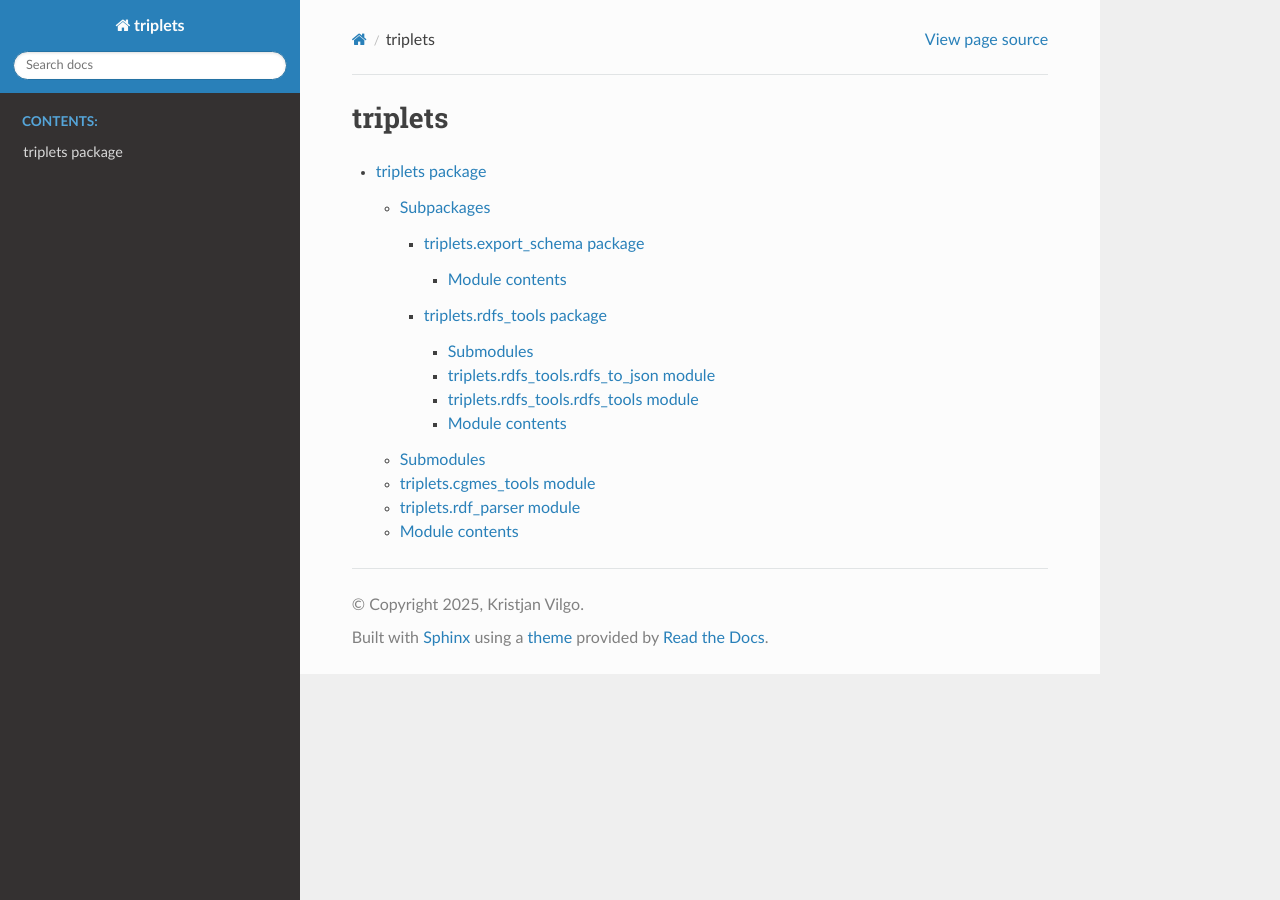
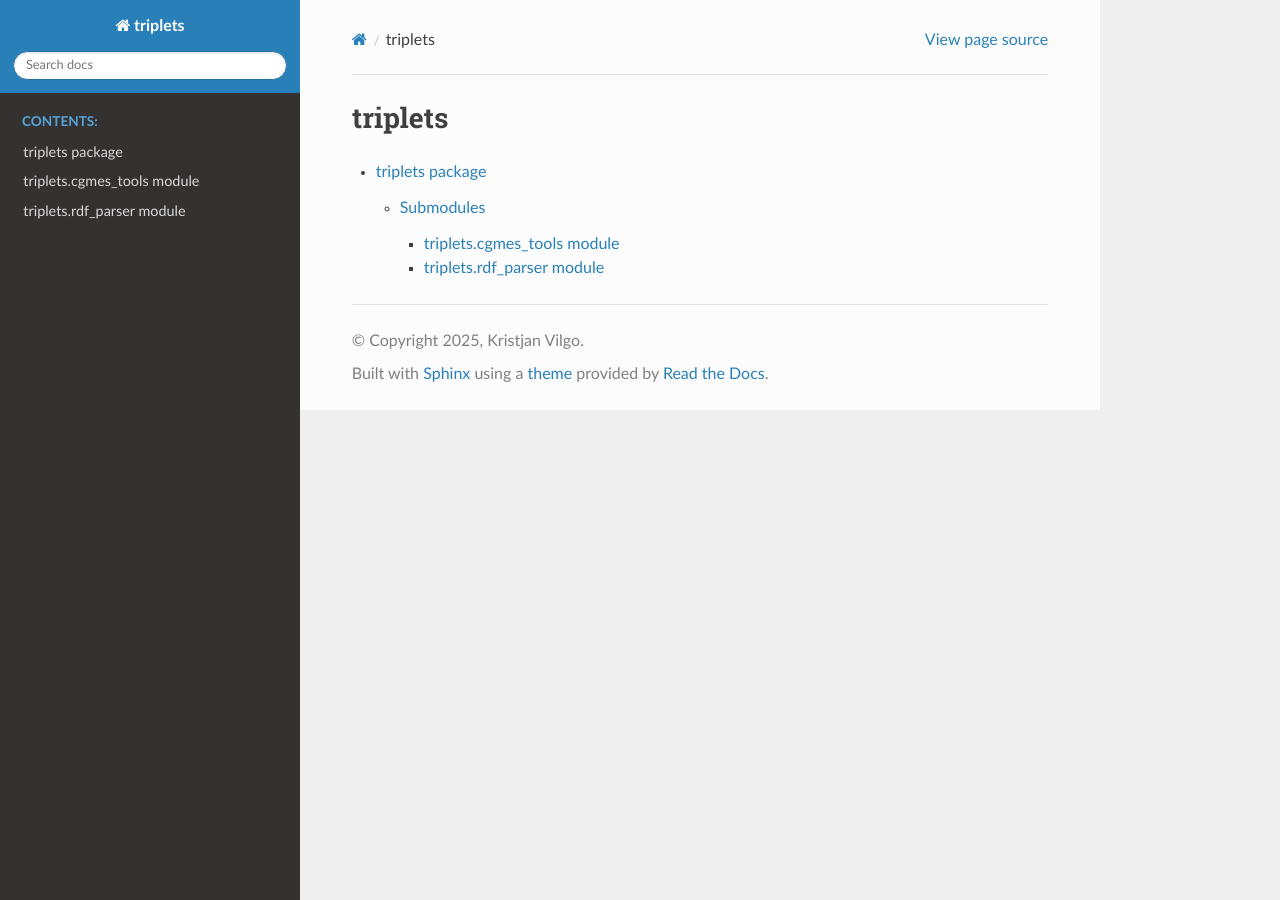
Before and after one commit to Haigutus/triplets, a Sphinx documentation site: the page built from docs/source/modules.rst, in a window 1280 px wide. Built offline with Sphinx 7.4.7 and the Read the Docs theme 3.1.0, drawn with Linux system fonts in a browser that asks for light colours; pages that are not in the unit, such as notebooks, are missing from menus.

Commit message:
Hopefully working dockumentation now

```diff
--- a/docs/source/conf.py
+++ b/docs/source/conf.py
@@ -25,7 +25,12 @@ extensions = [
 ]
 
 templates_path = ['_templates']
-exclude_patterns = []
+exclude_patterns = [
+    "setup.py",
+    "versioneer.py"
+    "triplets/rdfs_tools*"
+    "triplets/export_schema*"
+]
 
 
 
--- a/docs/source/modules.rst
+++ b/docs/source/modules.rst
@@ -4,5 +4,4 @@ triplets
 .. toctree::
    :maxdepth: 4
 
-
    triplets
--- /dev/null
+++ b/docs/source/triplets.cgmes_tools.rst
@@ -0,0 +1,7 @@
+triplets.cgmes\_tools module
+============================
+
+.. automodule:: triplets.cgmes_tools
+   :members:
+   :show-inheritance:
+   :undoc-members:
--- a/docs/source/triplets.rdfs_tools.rst
+++ /dev/null
@@ -1,29 +0,0 @@
-triplets.rdfs\_tools package
-============================
-
-Submodules
-----------
-
-triplets.rdfs\_tools.rdfs\_to\_json module
-------------------------------------------
-
-.. automodule:: triplets.rdfs_tools.rdfs_to_json
-   :members:
-   :show-inheritance:
-   :undoc-members:
-
-triplets.rdfs\_tools.rdfs\_tools module
----------------------------------------
-
-.. automodule:: triplets.rdfs_tools.rdfs_tools
-   :members:
-   :show-inheritance:
-   :undoc-members:
-
-Module contents
----------------
-
-.. automodule:: triplets.rdfs_tools
-   :members:
-   :show-inheritance:
-   :undoc-members:
--- a/docs/source/triplets.rst
+++ b/docs/source/triplets.rst
@@ -1,38 +1,16 @@
 triplets package
 ================
-
-Subpackages
------------
-
-.. toctree::
-   :maxdepth: 4
-
-   triplets.export_schema
-   triplets.rdfs_tools
-
-Submodules
-----------
-
-triplets.cgmes\_tools module
-----------------------------
-
-.. automodule:: triplets.cgmes_tools
-   :members:
-   :show-inheritance:
-   :undoc-members:
-
-triplets.rdf\_parser module
----------------------------
-
-.. automodule:: triplets.rdf_parser
-   :members:
-   :show-inheritance:
-   :undoc-members:
-
-Module contents
----------------
 
 .. automodule:: triplets
    :members:
    :show-inheritance:
    :undoc-members:
+
+Submodules
+----------
+
+.. toctree::
+   :maxdepth: 4
+
+   triplets.cgmes_tools
+   triplets.rdf_parser
```
Also changed, not shown: docs/source/setup.rst (deleted, +0 -7 lines), docs/source/triplets.export_schema.rst (deleted, +0 -10 lines), docs/source/triplets.rdf_parser.rst (added, +7 -0 lines), docs/source/versioneer.rst (deleted, +0 -7 lines), triplets/__init__.py (+10 -2 lines).
